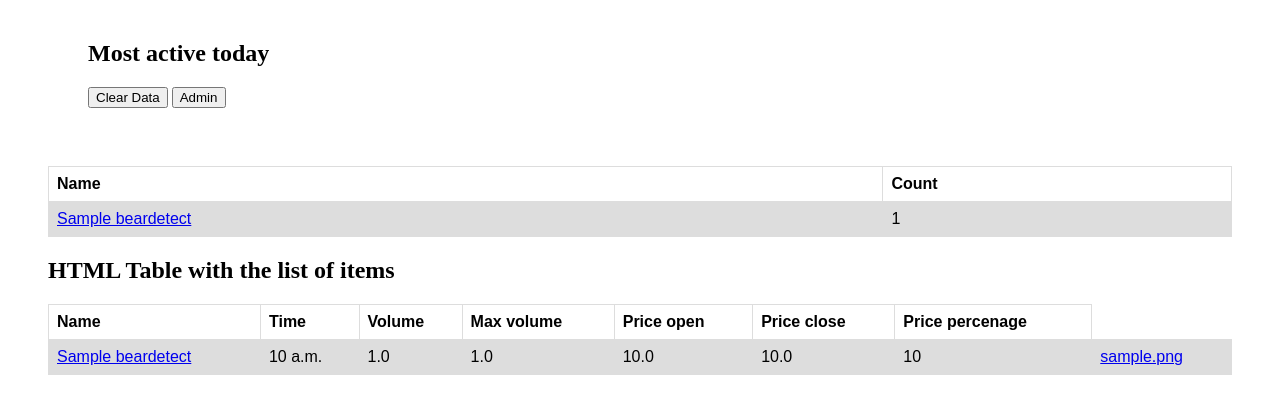
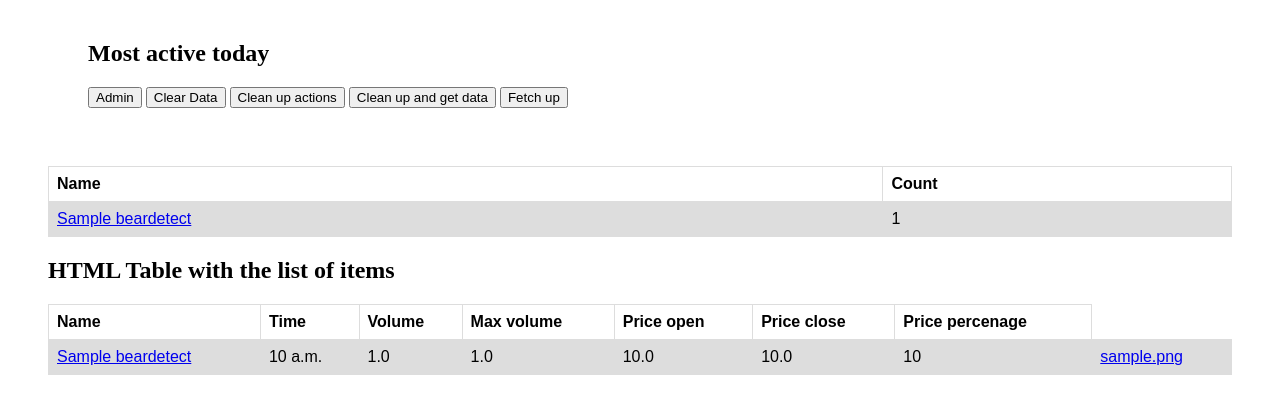
Before and after one commit to dawidsyty1/stock_bot, a Django app: page / in a window 1280 px wide. Shown: the top 414 px of the page. Run offline with Django 3.2, Linux system fonts and the light colour scheme; tables that the repository leaves empty hold one stand-in row (values such as "Sample post"); parts of the project's set-up code (start-up, migrations or seed data) failed here and were passed over.

Commit message:
added some buttons with tasks

```diff
--- a/detector/tasks.py
+++ b/detector/tasks.py
@@ -155,6 +155,7 @@ def task_parse_data():
             task_triger_parse_data_for.apply_async(args=(item.id,))
 
 
+@app.task
 def task_clean_up_and_set_data():
     task_delete_all_data()
     task_delete_all_action_list()
--- a/detector/views.py
+++ b/detector/views.py
@@ -5,6 +5,7 @@ from django.shortcuts import redirect
 from rest_framework.renderers import TemplateHTMLRenderer
 from rest_framework.response import Response
 from rest_framework.views import APIView
+from .tasks import task_clean_up_and_set_data, task_us_get_data, task_delete_all_data, task_delete_all_action_list
 
 
 class CSVDataView(APIView):
@@ -12,11 +13,31 @@ class CSVDataView(APIView):
     template_name = 'csv_file_data.html'
 
     def get(self, request):
+        force_clean_up = request.GET.get('force_clean_up', 'false')
+        if force_clean_up == 'true':
+            task_clean_up_and_set_data.apply_async(args=())
+            return redirect('/')
+
+        remove_action = request.GET.get('remove_all_action', 'false')
+        if remove_action == 'true':
+            task_delete_all_data()
+            task_delete_all_action_list()
+            return redirect('/')
+
+        force_fetch_data = request.GET.get('force_fetch_data', 'false')
+        if force_fetch_data == 'true':
+            task_us_get_data.delay()
+            return redirect('/')
+
+        if request.GET.get('clear_data', 'false') == 'true':
+            BearDetect.objects.all().delete()
+            return redirect('/')
+
         file_name = request.GET.get('file_name', '')
         try:
             reader = csv.reader(open(f'data/{file_name}'))
         except FileNotFoundError:
-            return
+            return redirect('/')
 
         hours_dictionary_average = {
             row[0].split(' ')[1]: row[0].split(' ')[2]
@@ -61,9 +82,6 @@ class BearListView(APIView):
         ]
 
     def get(self, request):
-        if request.GET.get('clear_data', 'false') == 'true':
-            BearDetect.objects.all().delete()
-            return redirect('/')
         return Response({
             'bears_list': self.create_bear_list(),
             'most_active_items': self.create_context_for_item()
--- a/templates/bear_detector.html
+++ b/templates/bear_detector.html
@@ -26,8 +26,11 @@ tr:nth-child(even) {
     <div>
         <div>
             <h2>Most active today</h2>
-            <button type="button" onclick="location.href='/?clear_data=true'" >Clear Data</button>
             <button type="button" onclick="location.href='/admin/detector'" >Admin</button>
+            <button type="button" onclick="location.href='/csv_data?clear_data=true'" >Clear Data</button>
+            <button type="button" onclick="location.href='/csv_data?remove_all_action=true'" >Clean up actions</button>
+            <button type="button" onclick="location.href='/csv_data?force_clean_up=true'" >Clean up and get data</button>
+            <button type="button" onclick="location.href='/csv_data?force_fetch_data=true'" >Fetch up</button>
         </div>
         </br>
         <table>
```
